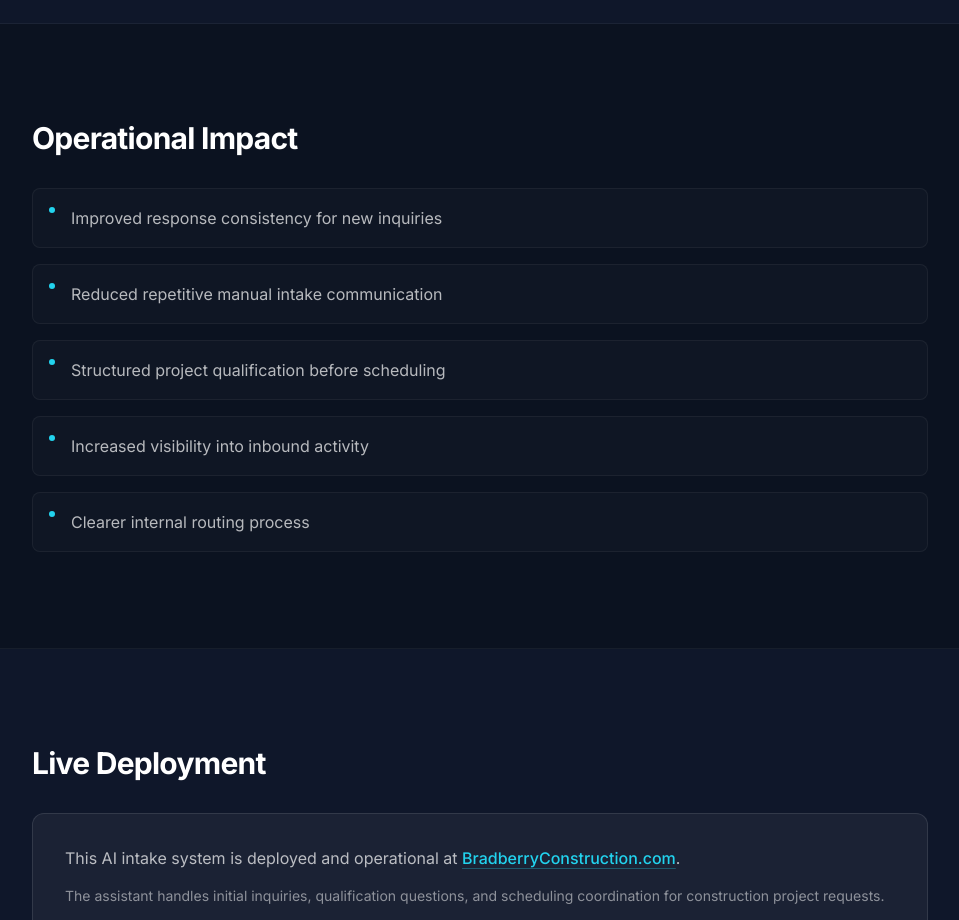
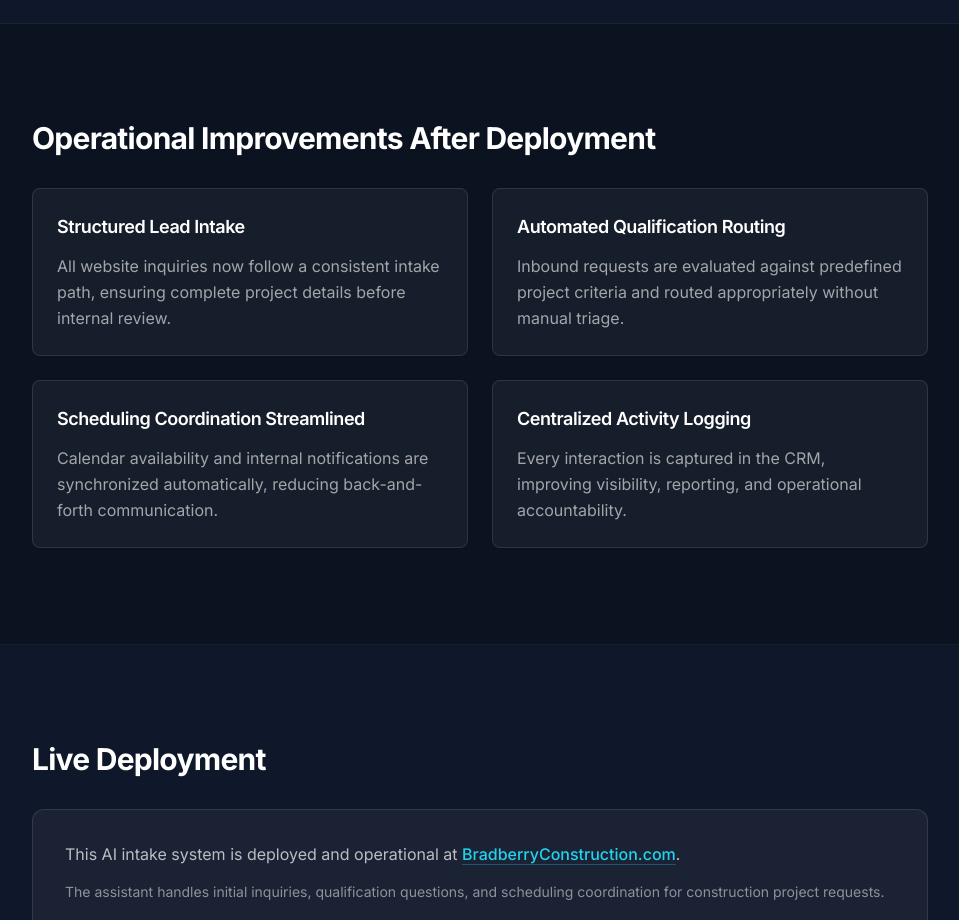
Before and after one commit to zakkboullion-dev/gulfline-ai-site, a Next.js app: page /case-study in a window 1280 px wide. Shown: the part 2720-3640 px from the top of the page, without its empty margins (160-1119 px from the left). Built offline with nearby package versions, Linux system fonts and the light colour scheme.

Commit message:
feat: add "Operational Improvements" section with responsive cards\n\nAdd new section with 4 cards focusing on structured workflows.

```diff
--- a/app/case-study/page.tsx
+++ b/app/case-study/page.tsx
@@ -131,26 +131,54 @@ export default function CaseStudyPage() {
           </div>
         </section>
 
-        {/* Section 5 - Operational Impact */}
+        {/* Section 5 - Operational Improvements After Deployment */}
         <section className="border-b border-white/[0.05] bg-[#0B1220] py-20 lg:py-24">
           <div className="container mx-auto px-4 lg:px-8">
             <div className="mx-auto max-w-4xl">
               <h2 className="text-2xl font-bold tracking-tight text-white sm:text-3xl">
-                Operational Impact
+                Operational Improvements After Deployment
               </h2>
-              <div className="mt-8 space-y-4">
-                {[
-                  'Improved response consistency for new inquiries',
-                  'Reduced repetitive manual intake communication',
-                  'Structured project qualification before scheduling',
-                  'Increased visibility into inbound activity',
-                  'Clearer internal routing process',
-                ].map((impact) => (
-                  <div key={impact} className="flex items-start gap-4 rounded-lg border border-white/5 bg-white/[0.02] p-4">
-                    <div className="mt-0.5 h-1.5 w-1.5 shrink-0 rounded-full bg-[#22D3EE]" />
-                    <p className="text-base leading-relaxed text-white/70">{impact}</p>
-                  </div>
-                ))}
+              <div className="mt-8 grid gap-6 md:grid-cols-2">
+                <Card className="border-white/10 bg-white/5 transition-all hover:border-[#22D3EE]/30 hover:shadow-lg hover:shadow-[#22D3EE]/10">
+                  <CardContent className="p-6">
+                    <h3 className="text-lg font-semibold tracking-tight text-white">
+                      Structured Lead Intake
+                    </h3>
+                    <p className="mt-3 text-base leading-relaxed text-white/60">
+                      All website inquiries now follow a consistent intake path, ensuring complete project details before internal review.
+                    </p>
+                  </CardContent>
+                </Card>
+                <Card className="border-white/10 bg-white/5 transition-all hover:border-[#22D3EE]/30 hover:shadow-lg hover:shadow-[#22D3EE]/10">
+                  <CardContent className="p-6">
+                    <h3 className="text-lg font-semibold tracking-tight text-white">
+                      Automated Qualification Routing
+                    </h3>
+                    <p className="mt-3 text-base leading-relaxed text-white/60">
+                      Inbound requests are evaluated against predefined project criteria and routed appropriately without manual triage.
+                    </p>
+                  </CardContent>
+                </Card>
+                <Card className="border-white/10 bg-white/5 transition-all hover:border-[#22D3EE]/30 hover:shadow-lg hover:shadow-[#22D3EE]/10">
+                  <CardContent className="p-6">
+                    <h3 className="text-lg font-semibold tracking-tight text-white">
+                      Scheduling Coordination Streamlined
+                    </h3>
+                    <p className="mt-3 text-base leading-relaxed text-white/60">
+                      Calendar availability and internal notifications are synchronized automatically, reducing back-and-forth communication.
+                    </p>
+                  </CardContent>
+                </Card>
+                <Card className="border-white/10 bg-white/5 transition-all hover:border-[#22D3EE]/30 hover:shadow-lg hover:shadow-[#22D3EE]/10">
+                  <CardContent className="p-6">
+                    <h3 className="text-lg font-semibold tracking-tight text-white">
+                      Centralized Activity Logging
+                    </h3>
+                    <p className="mt-3 text-base leading-relaxed text-white/60">
+                      Every interaction is captured in the CRM, improving visibility, reporting, and operational accountability.
+                    </p>
+                  </CardContent>
+                </Card>
               </div>
             </div>
           </div>
```
